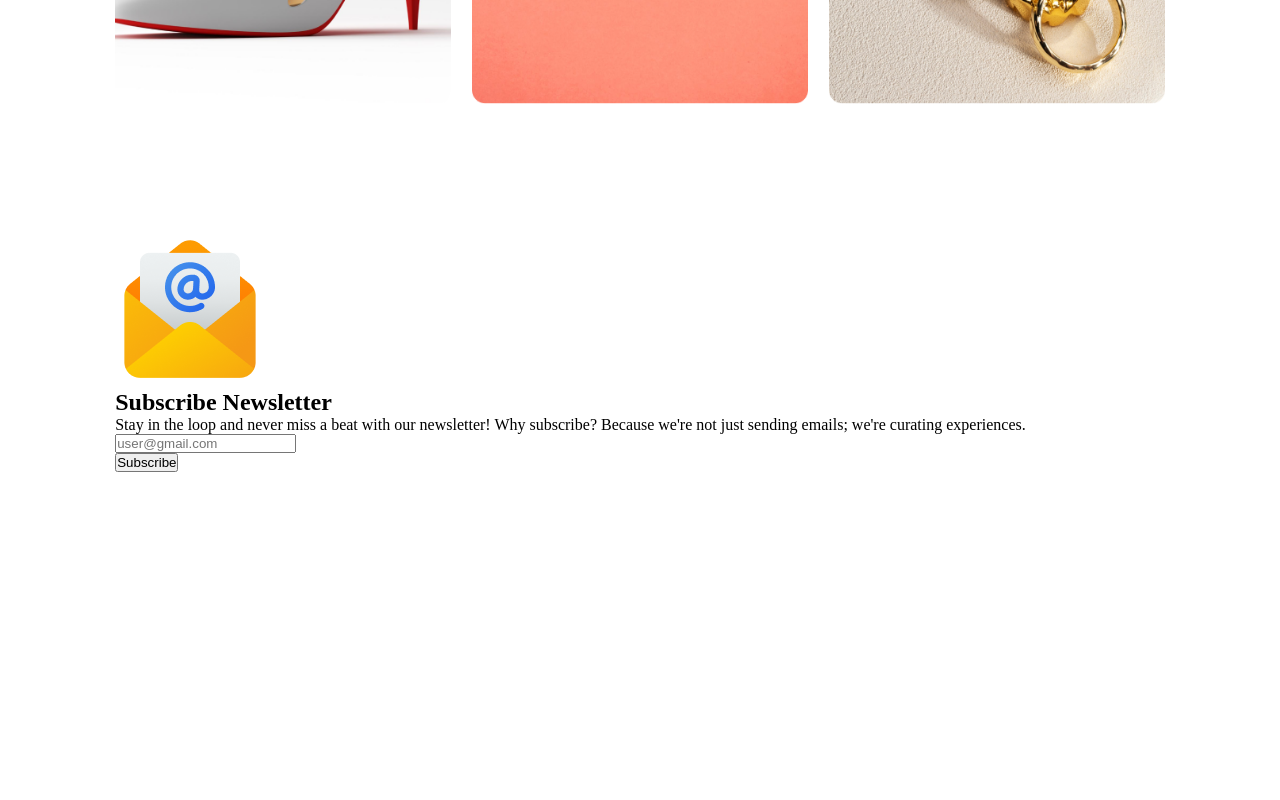
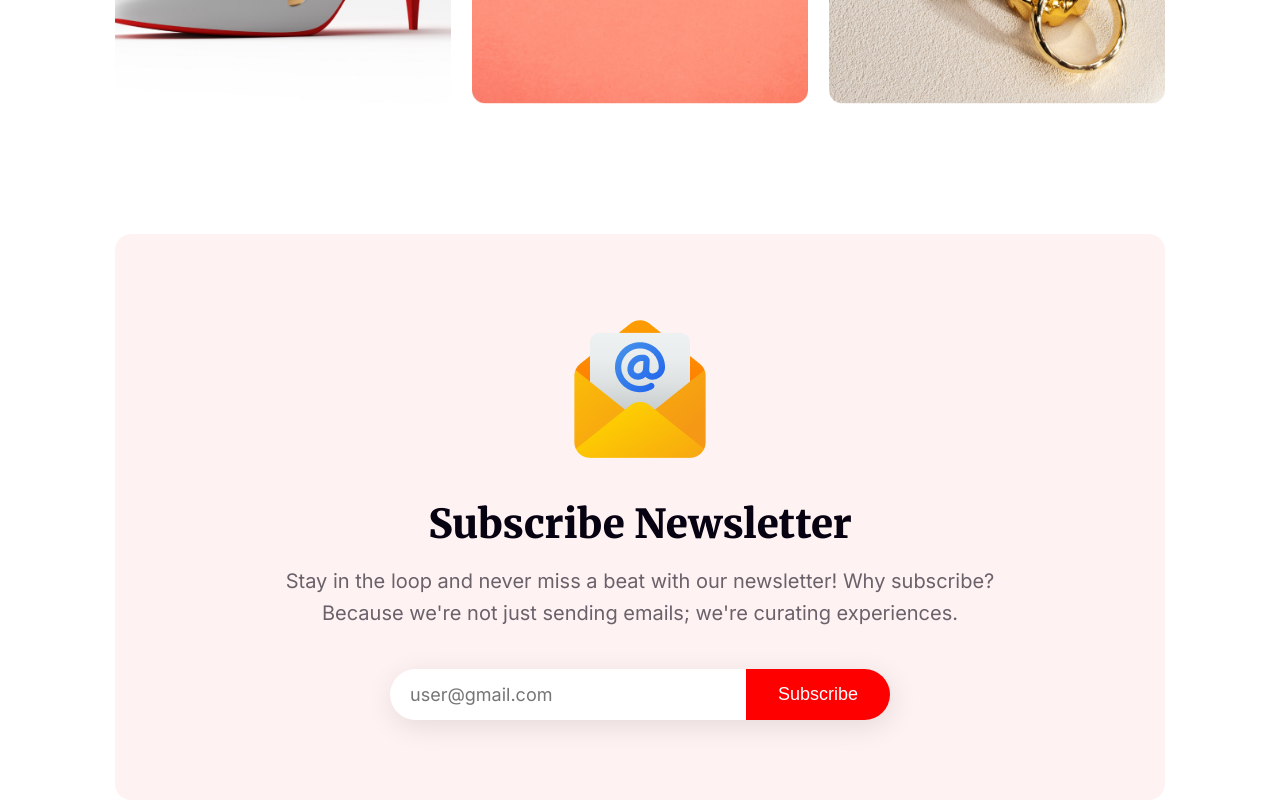
Before and after one commit to nawab25/Assignment1, a plain HTML site: page index.html in a window 1280 px wide. Shown: the part 4832-5632 px from the top of the page. Before the commit the page ends 5304 px from the top, so only its background shows below. Drawn offline with Linux system fonts and the light colour scheme.

Commit message:
created the newsletter section

```diff
--- a/index.html
+++ b/index.html
@@ -152,9 +152,7 @@
                 <p class="subscribe-text">Stay in the loop and never miss a beat with our newsletter! Why subscribe? Because we're not just sending emails; we're curating experiences.</p>
                 <div class="email-field">
                     <input type="email" placeholder="user@gmail.com">
-                </div>
-                <div class="subscribe-btn-field">
-                    <button>Subscribe</button>
+                    <a href="#"><button>Subscribe</button></a>
                 </div>
             </div>
         </section>
--- a/styles/style.css
+++ b/styles/style.css
@@ -375,3 +375,64 @@ section {
 }
 
 /* Portfolio Section Styles End */
+
+/* Newsletter Section Styles Start */
+.newsletter-section .container {
+    text-align: center;
+    border-radius: 16px;
+    background-color: rgba(255, 0, 0, 0.05);
+    padding: 80px 127px;
+}
+
+.newsletter-section .container h2 {
+    color: #070211;
+    font-family: Merriweather, serif;
+    font-size: 40px;
+    font-weight: 900;
+    margin: 30px 0 16px 0;
+}
+
+.newsletter-section .container p {
+    color: rgba(7, 2, 17, 0.60);
+    font-family: 'Inter', sans-serif;
+    font-size: 20px;
+    line-height: 32px;
+    margin-bottom: 40px;
+}
+
+.email-field {
+    width: 500px;
+    height: 51px;
+    margin: 0 auto;
+    position: relative;
+}
+
+.email-field input {
+    width: 100%;
+    height: 100%;
+    color: rgba(7, 2, 17, 0.30);
+    font-family: 'Inter', sans-serif;
+    font-size: 18px;
+    padding-left: 20px;
+    outline: none;
+    border: none;
+    box-shadow: 2px 6px 28px rgba(0, 0, 0, .1);
+    border-radius: 35px;
+    background: #FFF;
+}
+.email-field button {
+    width: 144px;
+    height: 51px;
+    border: none;
+    position: absolute;
+    right: 0;
+    top: 0;
+    border-radius: 0 35px 35px 0;
+    color: #fff;
+    background-color: #F00;
+    font-size: 18px;
+    font-weight: 500;
+    cursor: pointer;
+}
+
+/* Newsletter Section Styles End */
```
